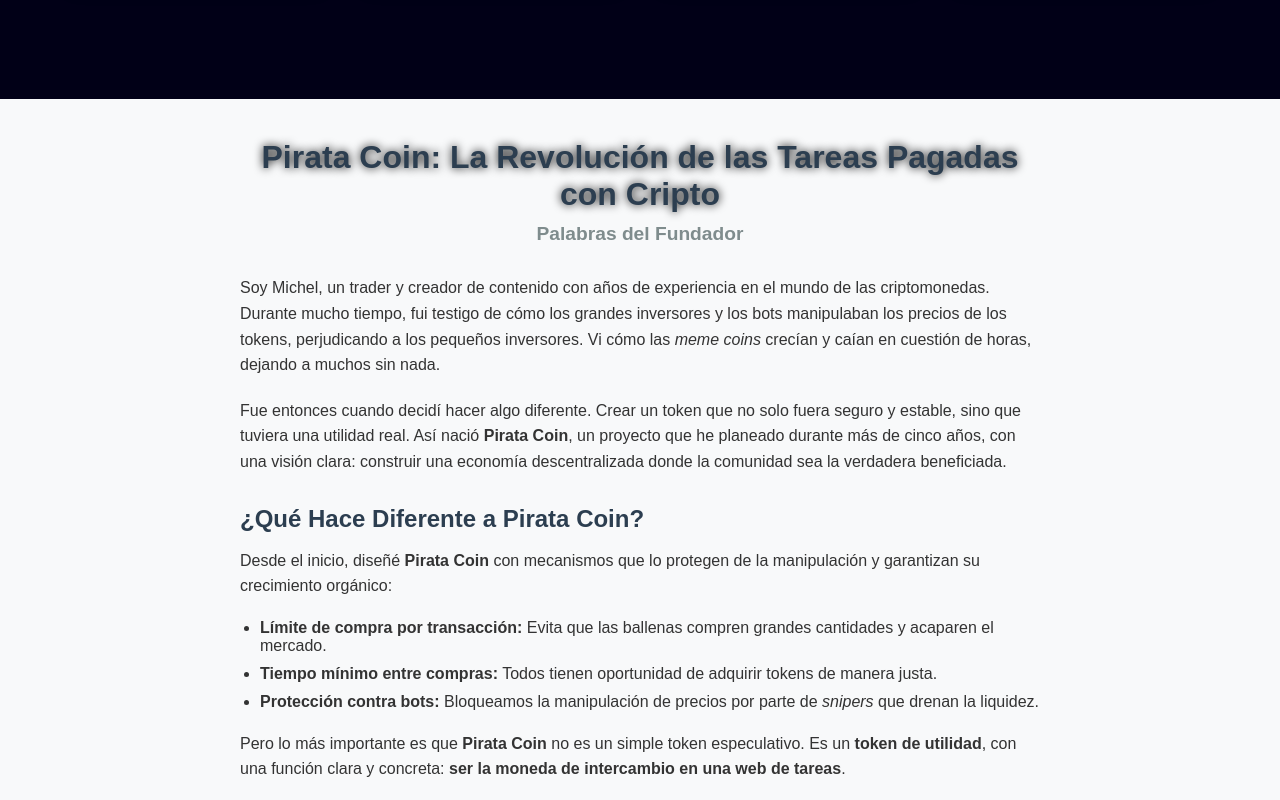
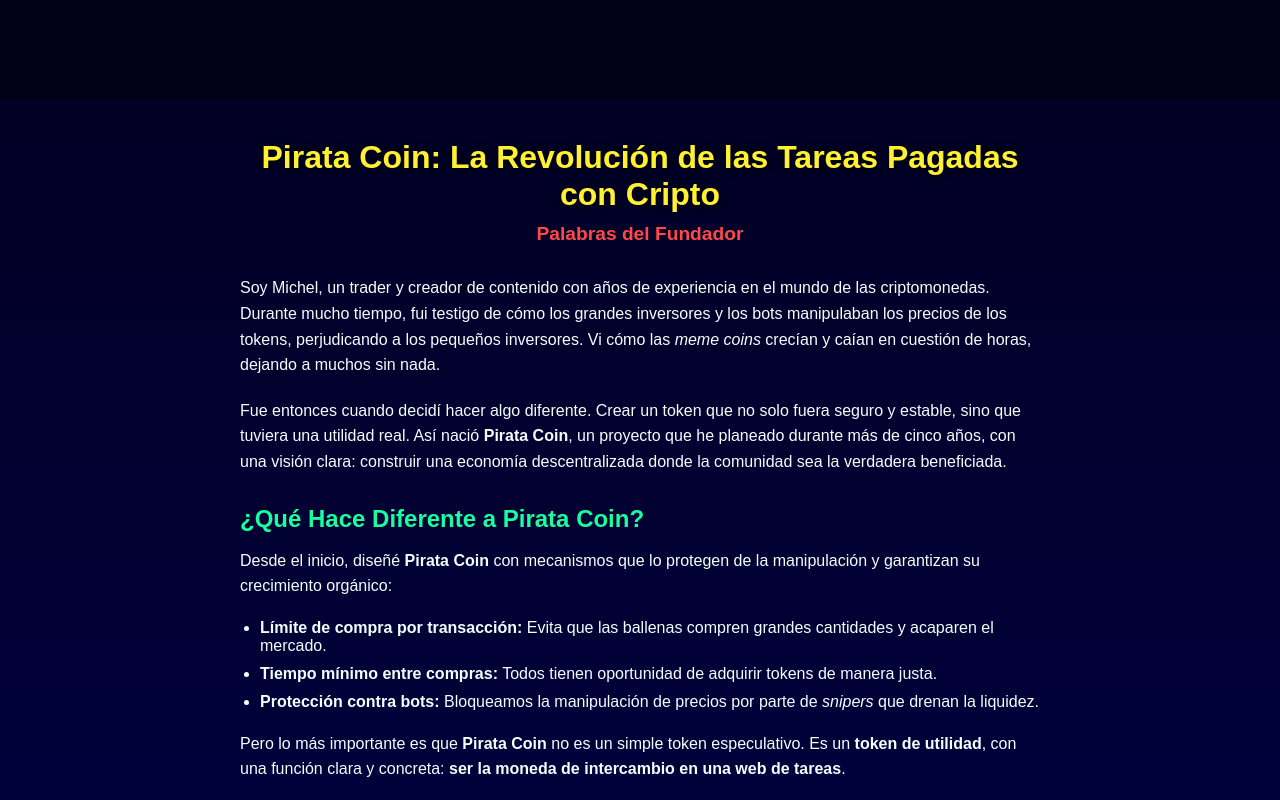
Before and after one commit to PirataCoin/piratacoin.github.io, a plain HTML site: page index.html in a window 1280 px wide. Shown: the part 1620-2420 px from the top of the page. Drawn offline with nearby package versions, Linux system fonts and the light colour scheme.

Commit message:
Update style.css

```diff
--- a/style.css
+++ b/style.css
@@ -356,10 +356,11 @@ audio {
 
 /* Estilos generales para la sección .token */
 .token {
-    background-color: #f8f9fa; /* Fondo suave */
+    background: rgb(2,0,36);
+    background: linear-gradient(180deg, rgba(2,0,36,1) 0%, rgba(0,0,61,1) 35%, rgba(0,2,38,1) 100%);
     padding: 40px 20px;
     font-family: Arial, sans-serif;
-    color: #333;
+    color: #f1fffe;
   }
 
   .token .container {
@@ -372,14 +373,14 @@ audio {
     font-size: 2rem;
     margin-bottom: 10px;
     text-align: center;
-    color: #2c3e50;
+    color: #fff131;
   }
 
   .token header h3 {
     font-size: 1.2rem;
     text-align: center;
     margin-bottom: 30px;
-    color: #7f8c8d;
+    color: #ff4848;
   }
 
   /* Estilos para el artículo */
@@ -392,7 +393,7 @@ audio {
     font-size: 1.5rem;
     margin-top: 30px;
     margin-bottom: 15px;
-    color: #2c3e50;
+    color: #17ff9e;
   }
 
   .token article ul {
```
